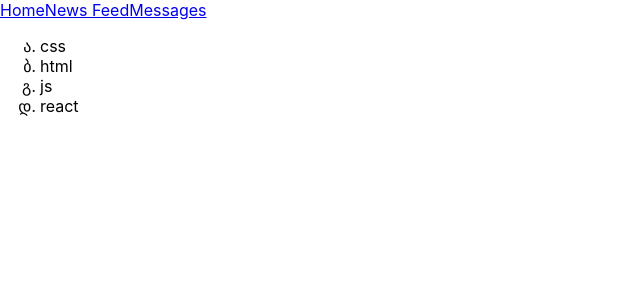
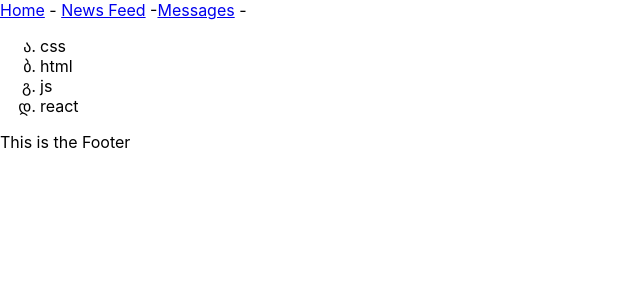
Before and after one commit to burdianov/social-network, a React (Create React App) app: page / in a window 1280 px wide. Shown: the top 300 px of the page, without its empty margins (0-640 px from the left). Built offline with nearby package versions, Linux system fonts and the light colour scheme.

Commit message:
add Footer component

```diff
--- a/src/App.js
+++ b/src/App.js
@@ -1,13 +1,15 @@
 import React from "react";
+import "./App.css";
+import Header from "./Header";
 import Technologies from "./Technologies";
-import Header from "./Header";
-import "./App.css";
+import Footer from "./Footer";
 
 const App = () => {
   return (
     <div>
       <Header />
       <Technologies />
+      <Footer />
     </div>
   );
 };
--- /dev/null
+++ b/src/Footer.js
@@ -0,0 +1,7 @@
+import React from "react";
+
+const Footer = () => {
+  return <div>This is the Footer</div>;
+};
+
+export default Footer;
--- a/src/Header.js
+++ b/src/Header.js
@@ -3,9 +3,8 @@ import React from "react";
 const Header = () => {
   return (
     <div>
-      <a href="#s">Home</a>
-      <a href="#s">News Feed</a>
-      <a href="#s">Messages</a>
+      <a href="#s">Home</a> - <a href="#s">News Feed</a> -
+      <a href="#s">Messages</a> -
     </div>
   );
 };
```
